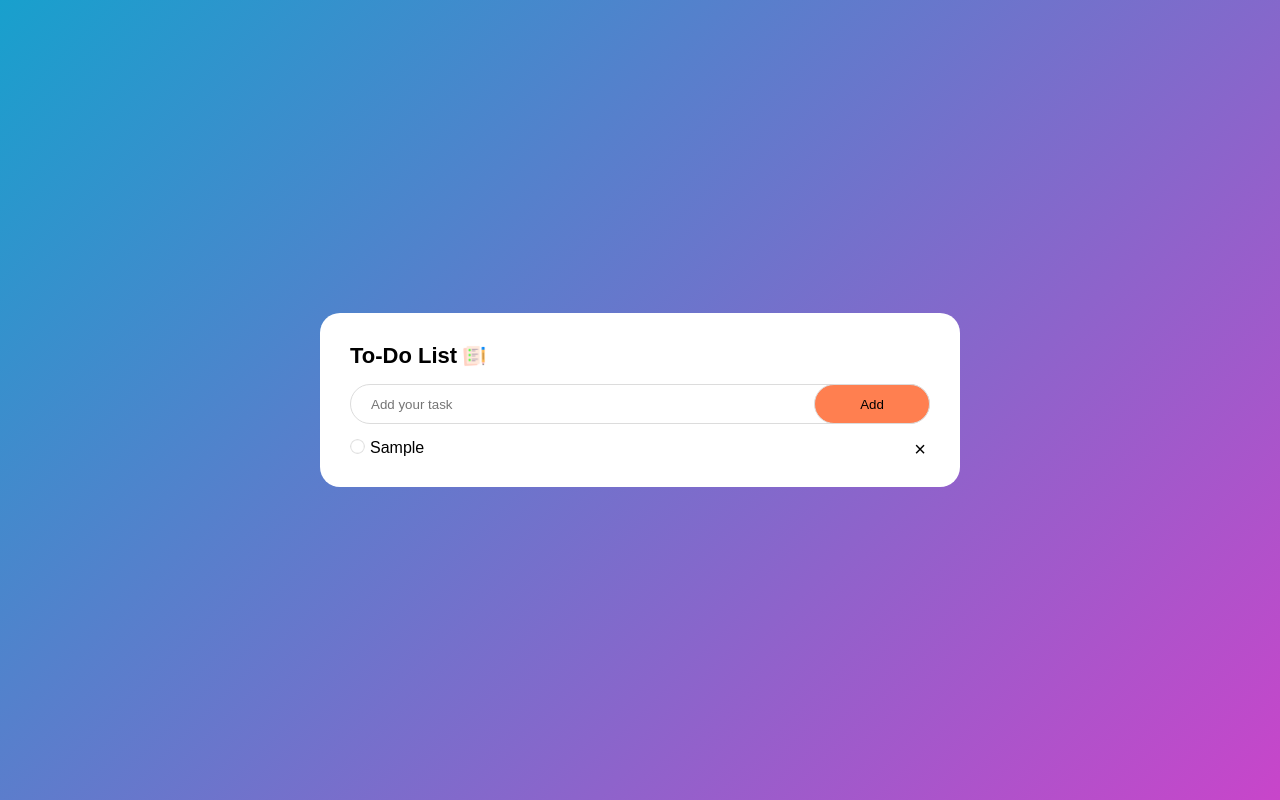
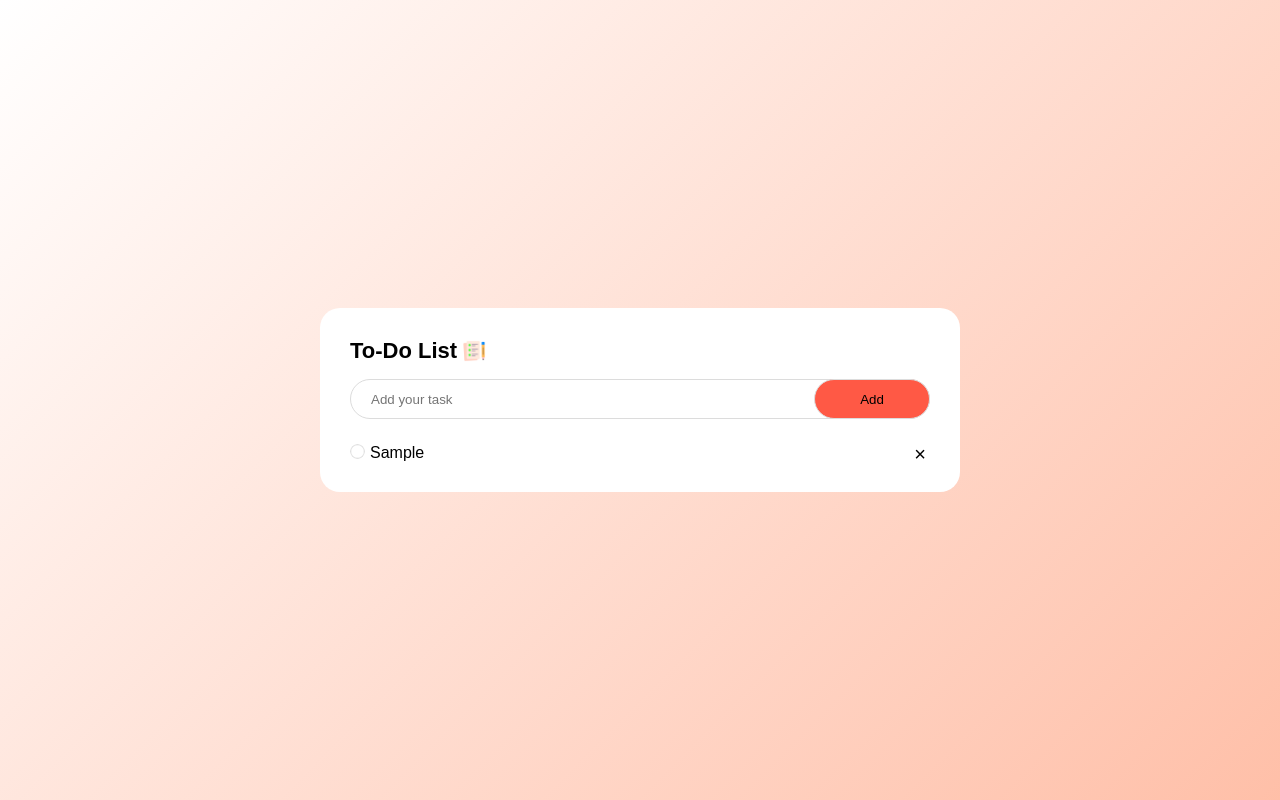
Before and after one commit to FathahManipuram/ToDoList, a plain HTML site: page index.html in a window 1280 px wide. Both pictures are taken after typing "Sample" into the empty fields and a click on the button "Add". Drawn offline with Linux system fonts and the light colour scheme.

Commit message:
updated css file

```diff
--- a/style.css
+++ b/style.css
@@ -6,11 +6,12 @@
 }
 body{
 	width: 100%;
-	height: 100vh;
+	min-height: 100vh;
 	display: flex;
 	justify-content: center;
 	align-items: center;
-	background: linear-gradient(135deg, #18a0cd,#c845ca);
+	background: linear-gradient(135deg, #ffffff,rgba(254, 68, 0, 0.34));
+
 }
 .container{
 	width: 95%;
@@ -61,22 +62,23 @@ position: relative;
 	outline: none;
 	border: 1px solid gainsboro;
 	position: absolute;
-	background-color: coral;
+	background-color: #ff5945;
 	top: 0;
 	right: 0;
 }
 .task-container {
 	width: 100%;
-	margin-top: 15px;
+	margin-top: 25px;
 	list-style: none;
 	padding-left: 20px;
 	display: flex;
 	flex-direction: column;
-	gap: 10px;
+	gap: 15px;
 }
 .task-container li{
 	position: relative;
 	cursor: pointer;
+	width: 100%;
 }
 .task-container li::before{
 	content: "";
```
